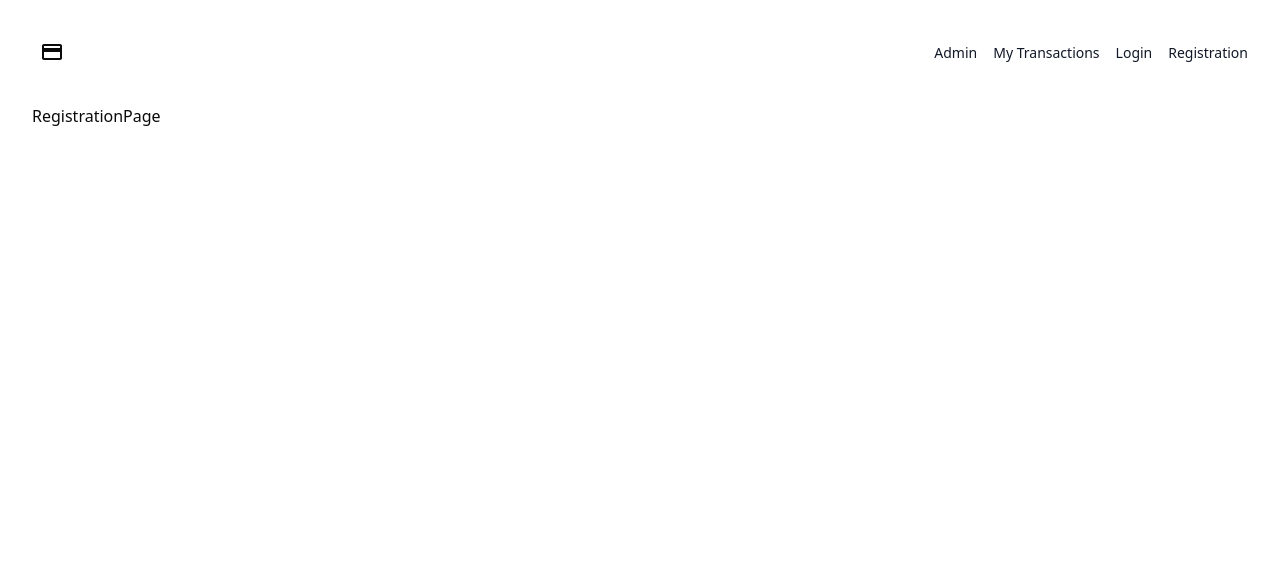
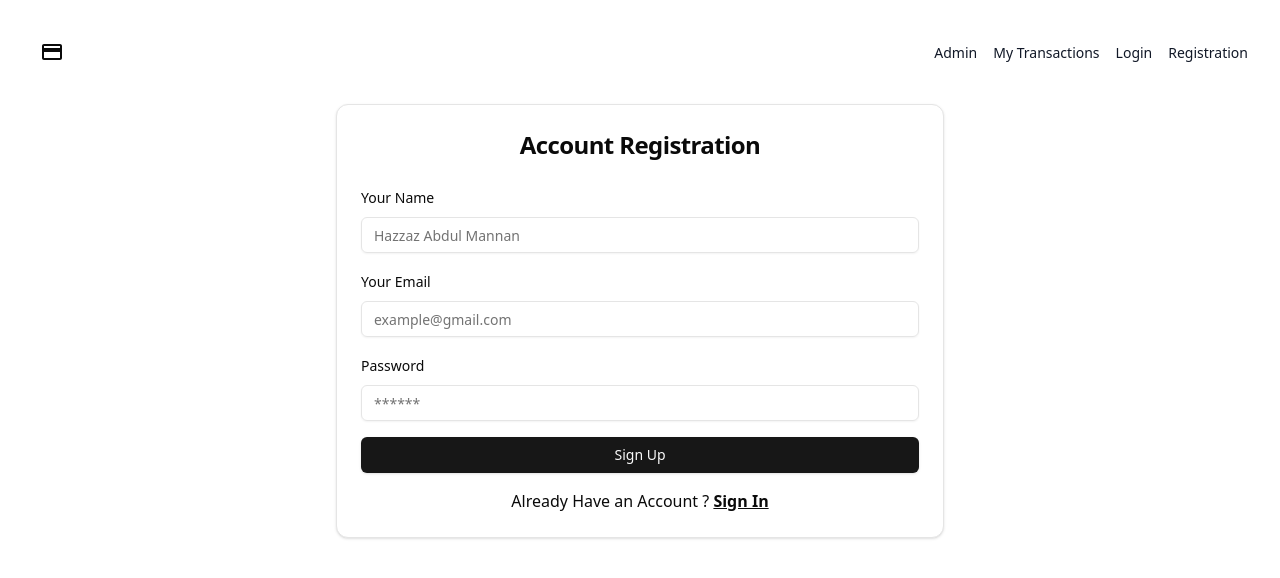
Before and after one commit to hazzaz-am/track-user-transactions, a React (Vite) app: page /registration in a window 1280 px wide. Shown: the top 578 px of the page. Built offline with nearby package versions, Linux system fonts and the light colour scheme.

Commit message:
login and registration page ui design completed

```diff
--- a/package.json
+++ b/package.json
@@ -13,13 +13,16 @@
     "@radix-ui/react-label": "^2.1.1",
     "@radix-ui/react-slot": "^1.1.1",
     "@radix-ui/react-tabs": "^1.1.2",
+    "@tanstack/react-query": "^5.64.1",
     "class-variance-authority": "^0.7.1",
     "clsx": "^2.1.1",
     "lucide-react": "^0.471.1",
+    "next-themes": "^0.4.4",
     "react": "^18.3.1",
     "react-dom": "^18.3.1",
     "react-icons": "^5.4.0",
     "react-router": "^7.1.1",
+    "sonner": "^1.7.1",
     "tailwind-merge": "^2.6.0",
     "tailwindcss-animate": "^1.0.7"
   },
--- a/src/components/shared/submit-transactions/SubmitTransactions.tsx
+++ b/src/components/shared/submit-transactions/SubmitTransactions.tsx
@@ -26,7 +26,7 @@ export const SubmitTransactions = () => {
 						<Label className="text-sm font-medium">Title</Label>
 						<Input type="text" placeholder="Transaction Title" required />
 					</div>
-					<Button type="submit" className="w-full bg-[#111827] hover:bg-black transition-colors duration-500">
+					<Button type="submit" className="w-full transition-colors duration-500">
 						Submit Transaction
 					</Button>
 				</form>
--- /dev/null
+++ b/src/components/ui/sonner.tsx
@@ -0,0 +1,29 @@
+import { useTheme } from "next-themes"
+import { Toaster as Sonner } from "sonner"
+
+type ToasterProps = React.ComponentProps<typeof Sonner>
+
+const Toaster = ({ ...props }: ToasterProps) => {
+  const { theme = "system" } = useTheme()
+
+  return (
+    <Sonner
+      theme={theme as ToasterProps["theme"]}
+      className="toaster group"
+      toastOptions={{
+        classNames: {
+          toast:
+            "group toast group-[.toaster]:bg-background group-[.toaster]:text-foreground group-[.toaster]:border-border group-[.toaster]:shadow-lg",
+          description: "group-[.toast]:text-muted-foreground",
+          actionButton:
+            "group-[.toast]:bg-primary group-[.toast]:text-primary-foreground",
+          cancelButton:
+            "group-[.toast]:bg-muted group-[.toast]:text-muted-foreground",
+        },
+      }}
+      {...props}
+    />
+  )
+}
+
+export { Toaster }
--- a/src/main.tsx
+++ b/src/main.tsx
@@ -2,9 +2,16 @@ import { createRoot } from "react-dom/client";
 import "./index.css";
 import { BrowserRouter } from "react-router";
 import { Router } from "./routes/Router";
+import { QueryClient, QueryClientProvider } from "@tanstack/react-query";
+import { Toaster } from "./components/ui/sonner";
+
+const queryClient = new QueryClient();
 
 createRoot(document.getElementById("root")!).render(
 	<BrowserRouter>
-		<Router />
+		<QueryClientProvider client={queryClient}>
+			<Router />
+			<Toaster />
+		</QueryClientProvider>
 	</BrowserRouter>
 );
--- a/src/pages/LoginPage.tsx
+++ b/src/pages/LoginPage.tsx
@@ -1,5 +1,84 @@
+import { Button } from "@/components/ui/button";
+import { Card, CardContent, CardHeader, CardTitle } from "@/components/ui/card";
+import { Input } from "@/components/ui/input";
+import { Label } from "@/components/ui/label";
+import { ChangeEvent } from "react";
+import { Link } from "react-router";
+import { toast } from "sonner";
+
+// type UserInformation = {
+//   email: string,
+//   password: string
+// }
+
 export const LoginPage = () => {
-  return (
-    <div>LoginPage</div>
-  )
-}
+	const handleLoginForm = (e: ChangeEvent<HTMLFormElement>) => {
+		e.preventDefault();
+		const form = e.currentTarget;
+		const formData = new FormData(form);
+		const email = formData.get("email");
+		const password = formData.get("password");
+
+		const userLoginInformation = {
+			email,
+			password,
+		};
+		// console.log(userLoginInformation);
+		fetch("http://localhost:5000/login", {
+			method: "POST",
+			headers: {
+				"content-type": "application/json",
+			},
+			body: JSON.stringify(userLoginInformation),
+		})
+			.then((res) => res.json())
+			.then((data) => {
+				toast(data.message);
+			})
+			.catch((e) => {
+				toast(e.message);
+			});
+
+		// console.log(userRegisterInformation);
+		form.reset();
+	};
+
+	return (
+		<Card className="w-1/2 mx-auto">
+			<CardHeader>
+				<CardTitle className="text-center text-2xl">Account Signin</CardTitle>
+			</CardHeader>
+			<CardContent>
+				<form onSubmit={handleLoginForm} className="space-y-4">
+					<div className="space-y-2">
+						<Label>Your Email</Label>
+						<Input
+							type="email"
+							name="email"
+							placeholder="example@gmail.com"
+							required
+						/>
+					</div>
+					<div className="space-y-2">
+						<Label>Password</Label>
+						<Input
+							type="password"
+							name="password"
+							placeholder="******"
+							required
+						/>
+					</div>
+					<Button type="submit" className="w-full">
+						Sign In
+					</Button>
+					<p className="text-center">
+						New Here ?{" "}
+						<Link to="/registration" className="underline font-bold">
+							Sign Up
+						</Link>
+					</p>
+				</form>
+			</CardContent>
+		</Card>
+	);
+};
--- a/src/pages/RegistrationPage.tsx
+++ b/src/pages/RegistrationPage.tsx
@@ -1,5 +1,91 @@
+import { Button } from "@/components/ui/button";
+import { Card, CardContent, CardHeader, CardTitle } from "@/components/ui/card";
+import { Input } from "@/components/ui/input";
+import { Label } from "@/components/ui/label";
+import { ChangeEvent } from "react";
+import { Link } from "react-router";
+import { toast } from "sonner";
+
 export const RegistrationPage = () => {
-  return (
-    <div>RegistrationPage</div>
-  )
-}
+	const handleRegistrationForm = (e: ChangeEvent<HTMLFormElement>) => {
+		e.preventDefault();
+		const form = e.currentTarget;
+		const formData = new FormData(form);
+		const name = formData.get("name");
+		const email = formData.get("email");
+		const password = formData.get("password");
+
+		const userRegisterInformation = {
+			name,
+			email,
+			password,
+		};
+
+		fetch("http://localhost:5000/register", {
+			method: "POST",
+			headers: {
+				"content-type": "application/json",
+			},
+			body: JSON.stringify(userRegisterInformation),
+		})
+			.then((res) => res.json())
+			.then((data) => {
+				toast(data.message);
+			})
+			.catch((e) => {
+				toast(e.message);
+			});
+
+		// console.log(userRegisterInformation);
+		form.reset();
+	};
+	return (
+		<Card className="w-1/2 mx-auto">
+			<CardHeader>
+				<CardTitle className="text-center text-2xl">
+					Account Registration
+				</CardTitle>
+			</CardHeader>
+			<CardContent>
+				<form onSubmit={handleRegistrationForm} className="space-y-4">
+					<div className="space-y-2">
+						<Label>Your Name</Label>
+						<Input
+							type="text"
+							name="name"
+							placeholder="Hazzaz Abdul Mannan"
+
+						/>
+					</div>
+					<div className="space-y-2">
+						<Label>Your Email</Label>
+						<Input
+							type="email"
+							name="email"
+							placeholder="example@gmail.com"
+
+						/>
+					</div>
+					<div className="space-y-2">
+						<Label>Password</Label>
+						<Input
+							type="password"
+							name="password"
+							placeholder="******"
+
+						/>
+					</div>
+					<Button type="submit" className="w-full">
+						Sign Up
+					</Button>
+					<p className="text-center">
+						Already Have an Account ?{" "}
+						<Link to="/login" className="underline font-bold">
+							Sign In
+						</Link>
+					</p>
+				</form>
+			</CardContent>
+		</Card>
+	);
+};
```
Also changed, not shown: 1 other file (tests, documents, lock files or other folders).
